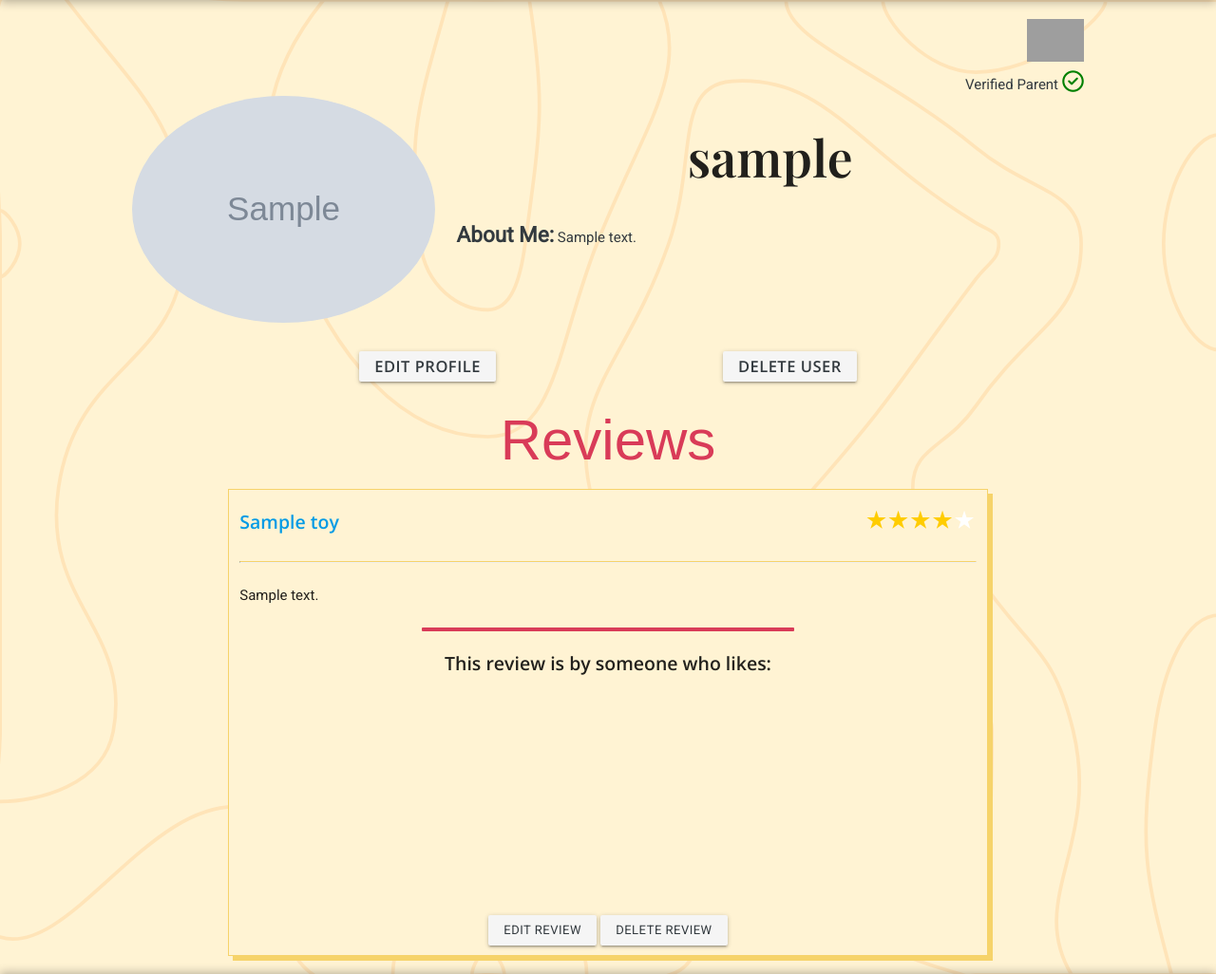
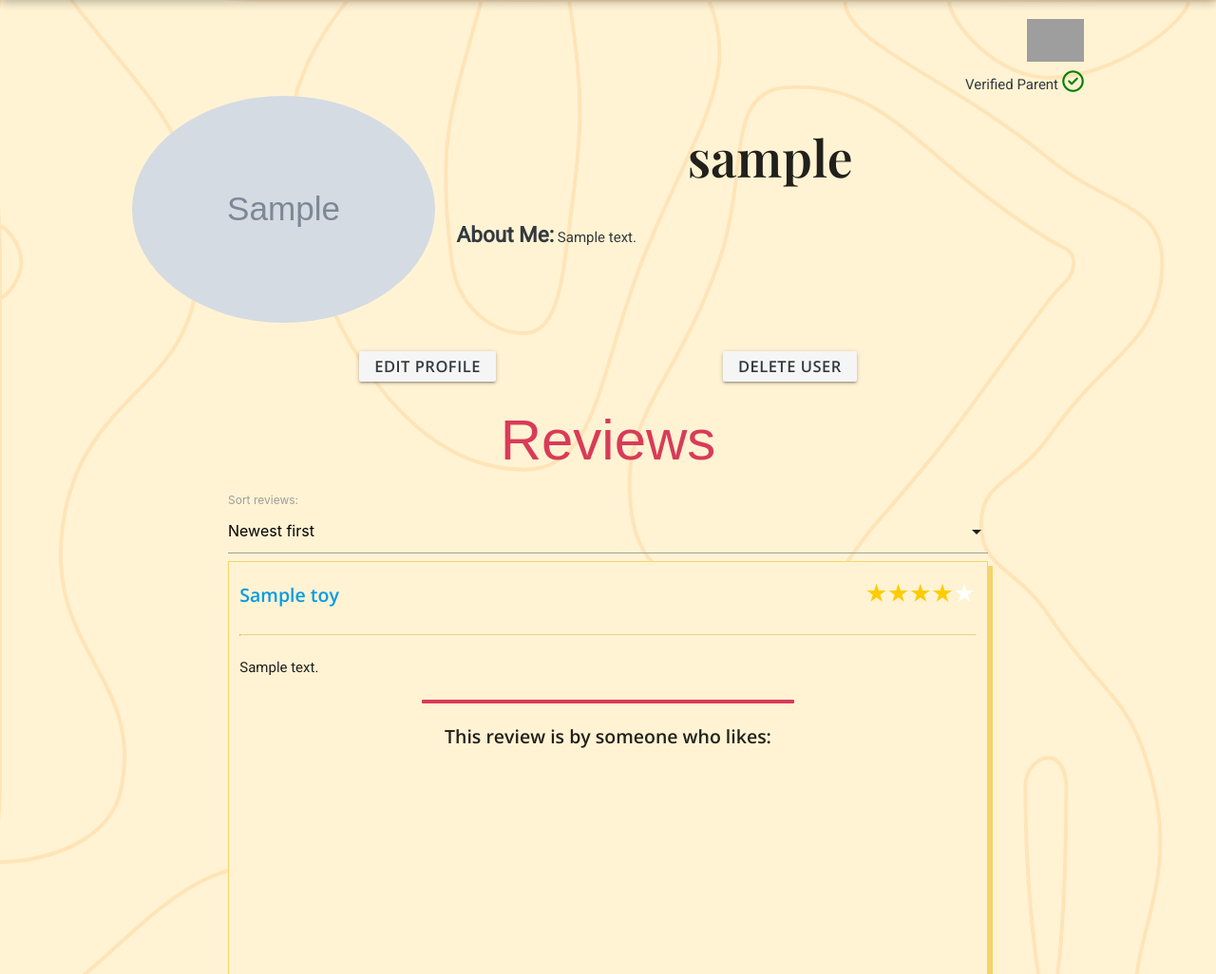
Before and after one commit to amfairley/toytribe, a Flask app: page /profile in a window 1280 px wide. Shown: the part 64-1090 px from the top of the page at 95% size. Run offline with Flask 3, Linux system fonts and the light colour scheme; the visitor is signed in with stand-in values (Sample User, id 1); tables that the repository leaves empty hold one stand-in row (values such as "Sample post"); grey boxes marked "Sample" are stand-in pictures; some libraries are stand-ins or nearby versions; some web fonts are replaced; grey boxes are pictures that could not be loaded.

Commit message:
feature: add sort button

```diff
--- a/toy_tribe/templates/profile.html
+++ b/toy_tribe/templates/profile.html
@@ -56,6 +56,16 @@
             <!-- Display reviews title if there are any -->
             {% if reviews %}
             <h3 class="dangrek-regular" id="toy-review-title">Reviews</h3>
+            <!-- Sort options -->
+            <form method="GET" action="{{ url_for('profile') }}#toy-review-title sort-form-profile">
+                <label for="sort">Sort reviews:</label>
+                <select name="sort" id="sort" onchange="this.form.submit()">
+                    <option value="newest_first" {% if sort_option == 'newest_first' %}selected{% endif %}>Newest first</option>
+                    <option value="oldest_first" {% if sort_option == 'oldest_first' %}selected{% endif %}>Oldest first</option>
+                    <option value="rating_desc" {% if sort_option == 'rating_desc' %}selected{% endif %}>Rating high to low</option>
+                    <option value="rating_asc" {% if sort_option == 'rating_asc' %}selected{% endif %}>Rating low to high</option>
+                </select>
+            </form>
             {% endif %}
             <!-- Loop through reviews and create displays -->
             {% for review in reviews %}
```
Also changed, not shown: toy_tribe/templates/individual_toy.html (+9 -1 lines), toy_tribe/templates/toys.html (+25 -2 lines).
